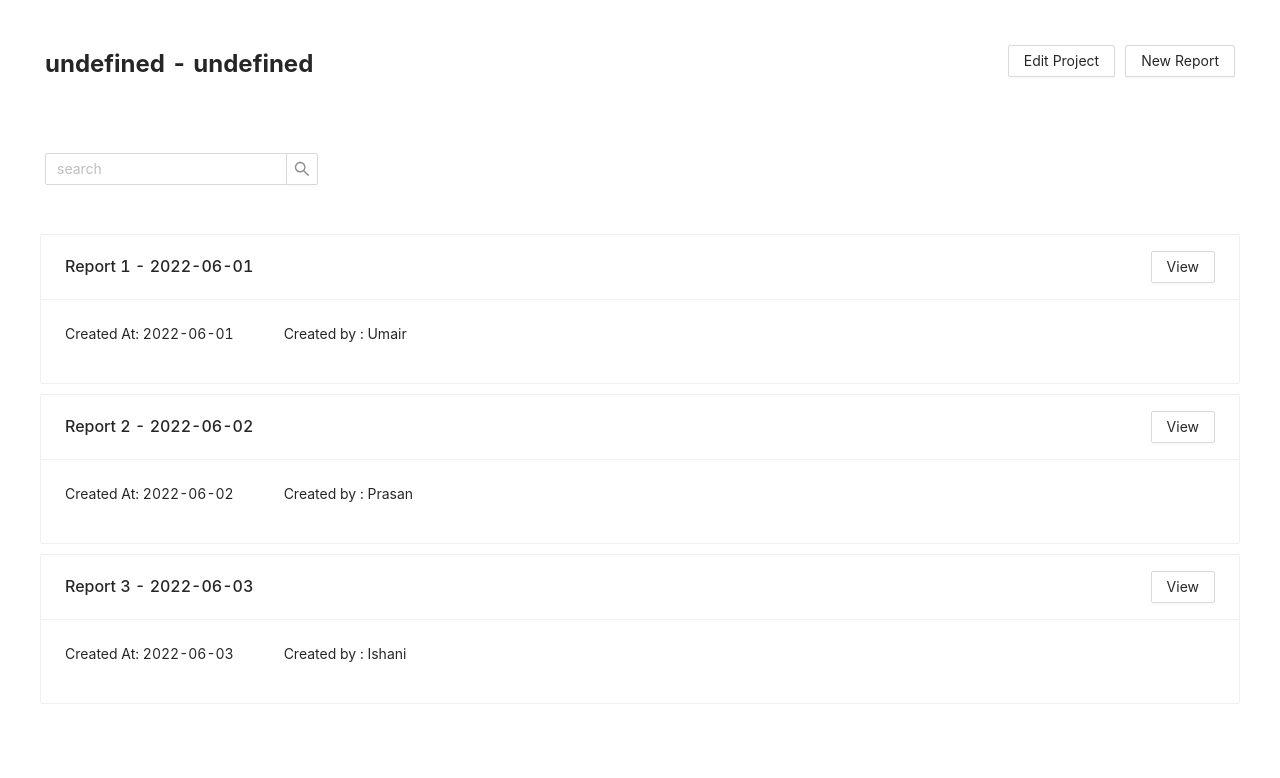
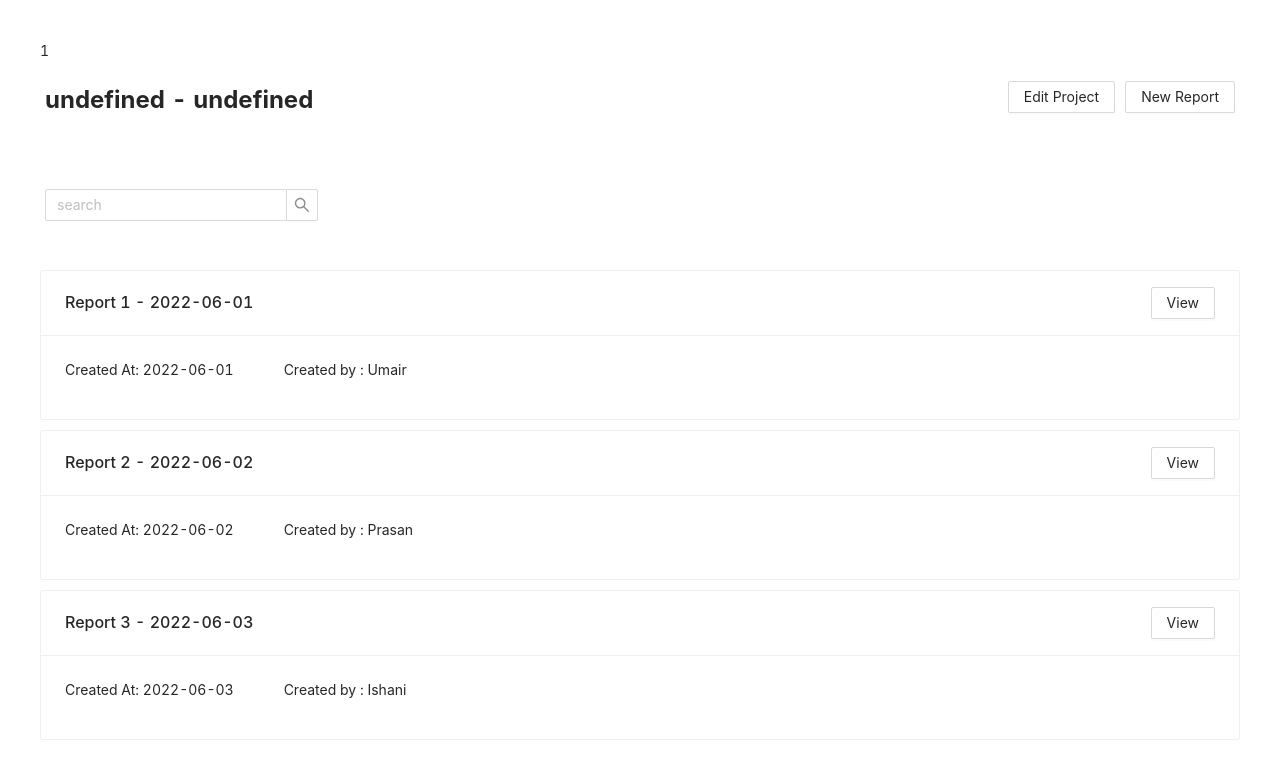
Before and after one commit to umair-zone/carbon-zero, a React (Create React App) app: page /projects/1/reports in a window 1280 px wide. Shown: the top 778 px of the page. Built offline with nearby package versions, Linux system fonts and the light colour scheme.

Commit message:
commit012
commit012

```diff
--- a/src/atoms/ProjectCard.jsx
+++ b/src/atoms/ProjectCard.jsx
@@ -4,14 +4,13 @@ import RouteButton from './RouteButton';
 import ProjectCardFooter from './ProjectCardFooter';
 import {Link, useNavigate} from 'react-router-dom';
 
-
 const ProjectCard = (props) => {
 
   const navigate = useNavigate();
 
-  const navigateToReports = (id) => {
-    navigate( `/projects/:${id}/reports `, {state:{id} });
-  };
+  // const navigateToReports = (id) => {
+  //   navigate( `/projects/:${id}/reports`,{id:id} );
+  // };
 
   return (
           <Card
@@ -21,7 +20,8 @@ const ProjectCard = (props) => {
               {/* `/projects/${props.projectId}/reports` */}
               <Link to={{}}>
               Create New Report</Link>
-              <RouteButton title="View Reports" onClick={()=>navigateToReports(props.projectId)}/>
+              <RouteButton title="View Reports"
+                  onClick = {()=>navigate(`/projects/${props.projectId}/reports`, {itemId: props.projectId })}/>
             </div>
           }
           style={{
--- a/src/components/ReportPanel.jsx
+++ b/src/components/ReportPanel.jsx
@@ -4,6 +4,8 @@ import RouteButton from '../atoms/RouteButton';
 import ProjectButton from '../atoms/ProjectButton';
 import React from 'react';
 import styled from 'styled-components';
+import {useParams} from 'react-router-dom';
+
 
 function sayHello() {
    alert('You clicked New Report!');
@@ -21,13 +23,22 @@ const StyledRow = styled(Row)`
 
 
 const ReportPanel = (props) => {
-      return(
+
+  const {projectId} = useParams();
+  // const { navigation } = props;
+
+  return(
         <Form>
+
+        <p>
+          {projectId}
+        </p>
+
               <StyledRow direction="row"
                   style={{display: 'flex',justifyContent:'space-between'}}>
                      {/*item 1  */}
                       <Form.Item style={{paddingTop:"0px"}}>
-                        <p style={{fontSize:"24px",fontWeight:"bold"}}>{props.project+" - "+props.type}</p>
+                        <p style={{fontSize:"24px",fontWeight:"bold"}}>{props.title+" - "+props.type}</p>
                       </Form.Item>
                      {/*item 2  */}
                       <Form.Item>
```
